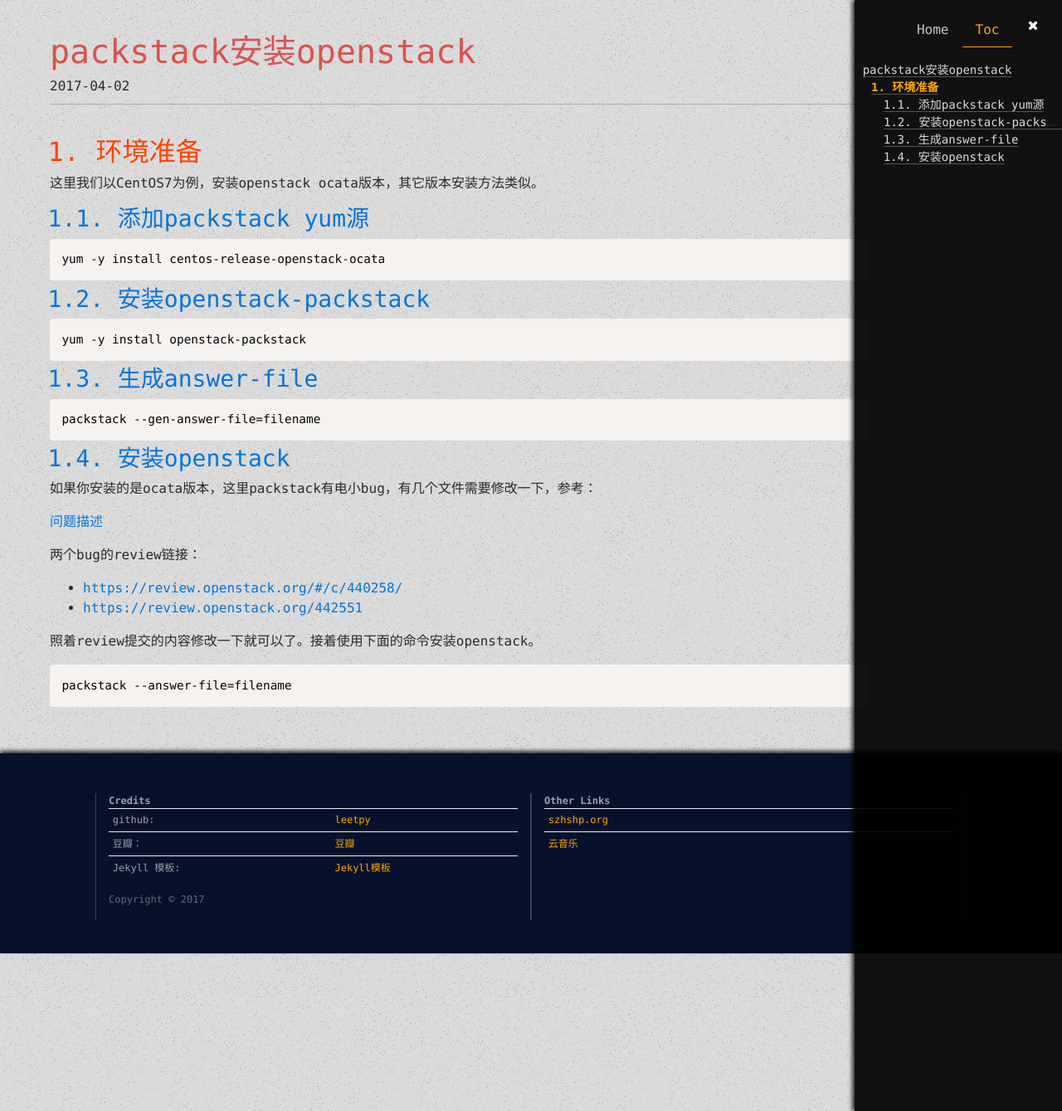
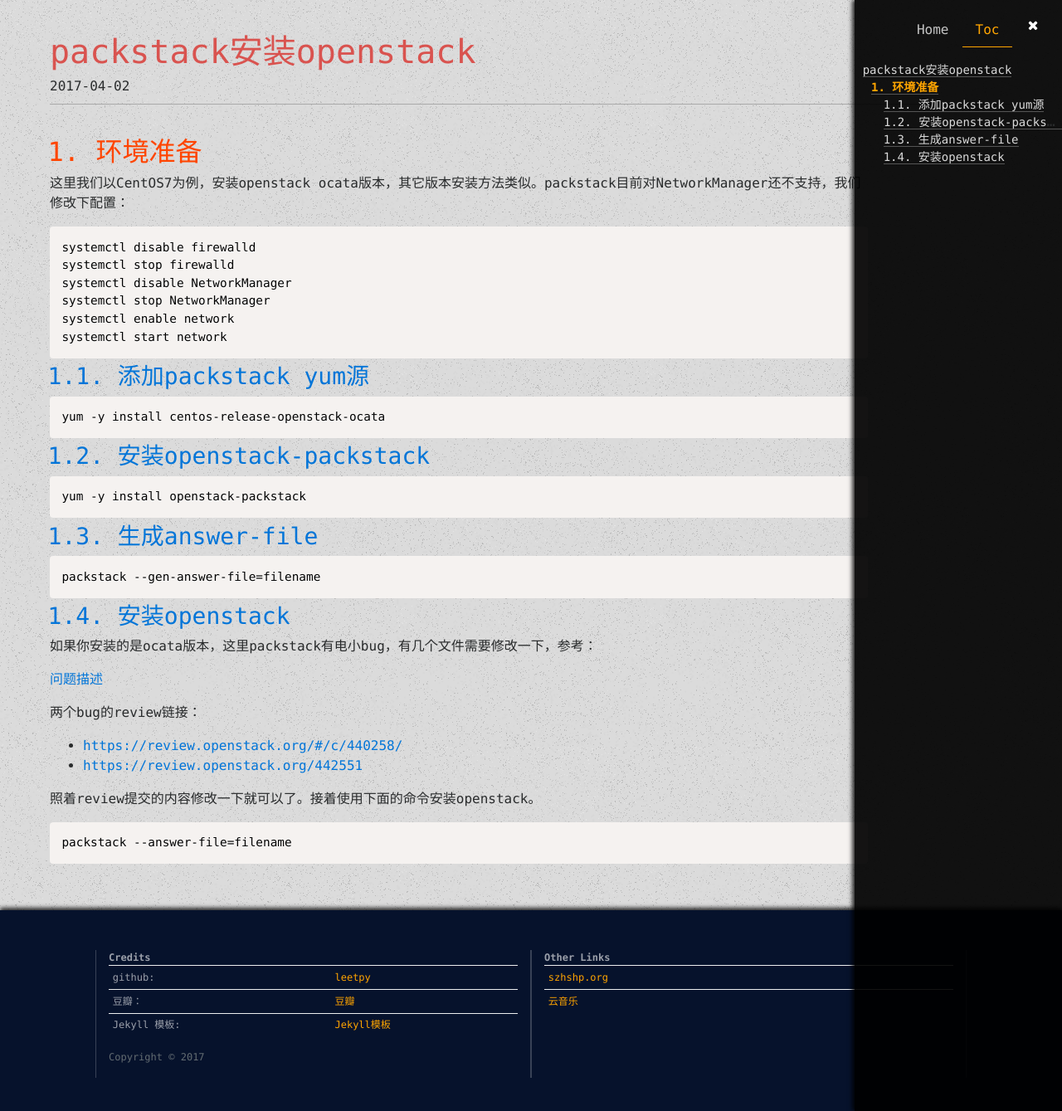
Before and after one commit to leetpy/leetpy.github.io.bak, a Jekyll site: the page built from _posts/2017-04-02-packstack安装openstack.md, in a window 1280 px wide and 1339 px high. Shown: the whole window at 83% size. Built offline with Jekyll 4.4.1, drawn with Linux system fonts in a browser that asks for light colours; a file with an impossible date is left out.

Commit message:
Update 2017-04-02-packstack安装openstack.md

````diff
--- a/_posts/2017-04-02-packstack安装openstack.md
+++ b/_posts/2017-04-02-packstack安装openstack.md
@@ -10,7 +10,15 @@ description: packstack安装openstack.
 
 ## 环境准备
 
-这里我们以CentOS7为例，安装openstack ocata版本，其它版本安装方法类似。
+这里我们以CentOS7为例，安装openstack ocata版本，其它版本安装方法类似。packstack目前对NetworkManager还不支持，我们修改下配置：
+```shell
+systemctl disable firewalld
+systemctl stop firewalld
+systemctl disable NetworkManager
+systemctl stop NetworkManager
+systemctl enable network
+systemctl start network
+```
 
 ### 添加packstack yum源
 
````
